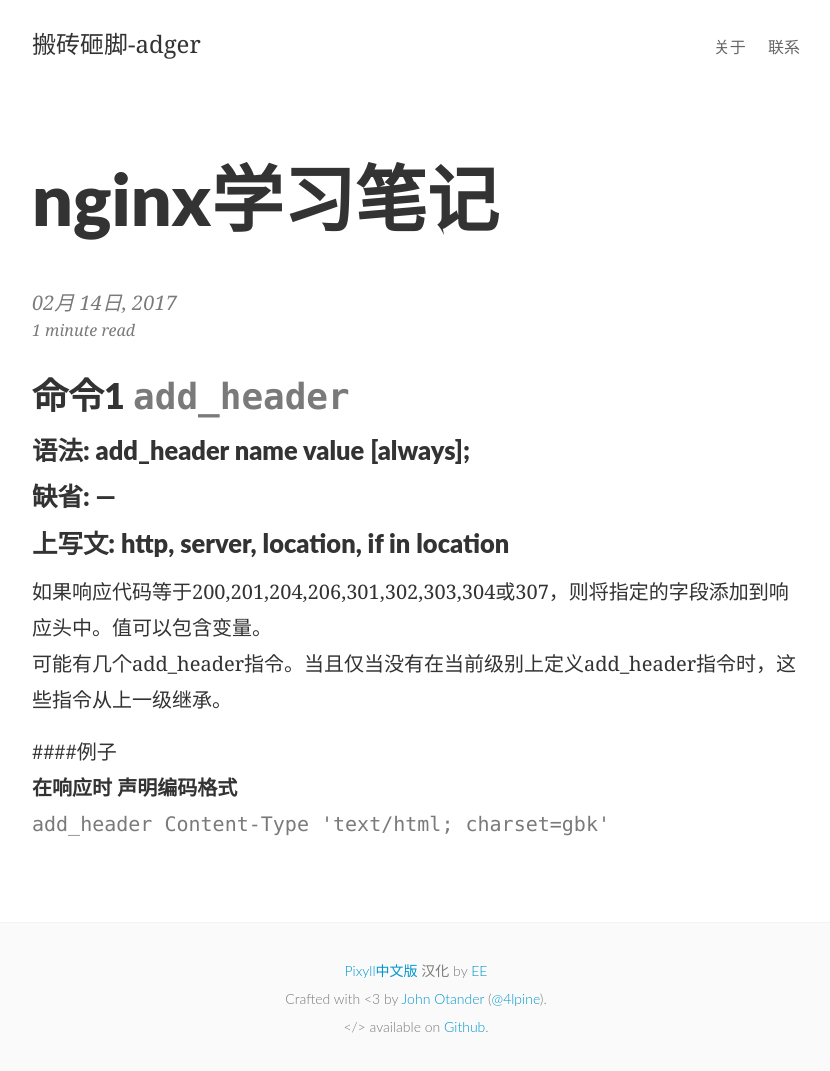
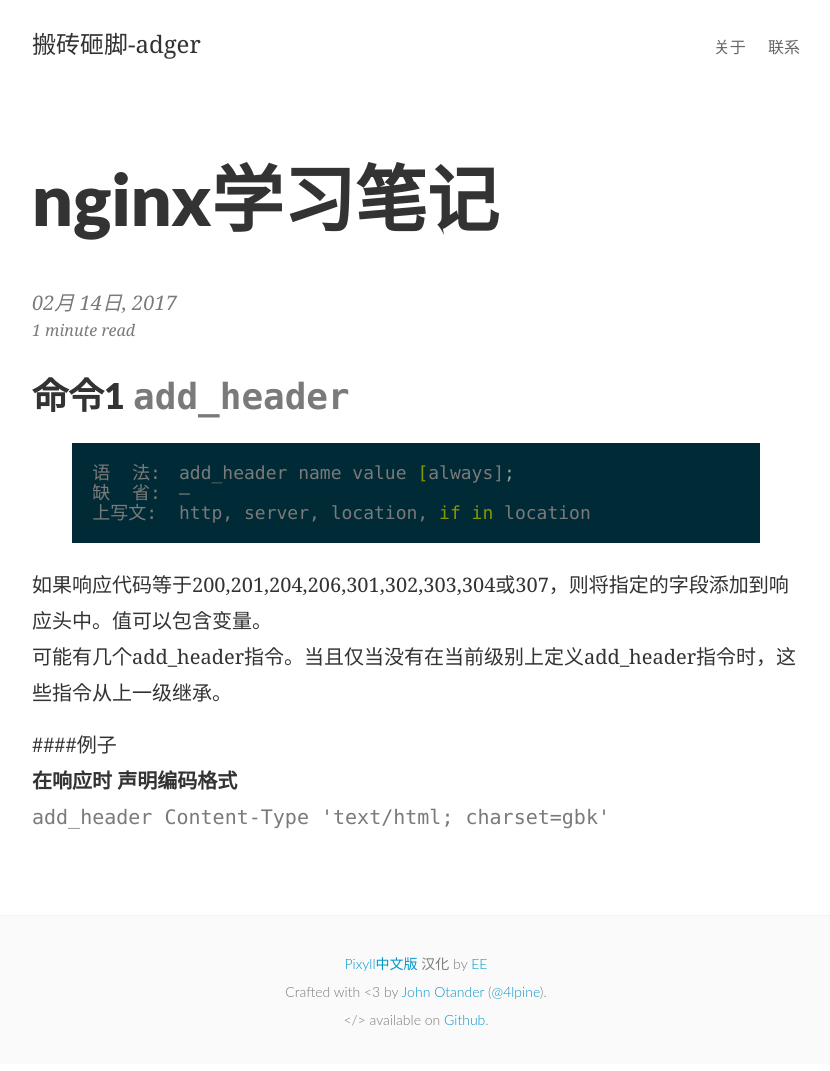
Before and after one commit to Adger01/blog.github.io, a Jekyll site: the page built from _posts/2017-02-14-nginx.md, in a window 1280 px wide. Shown: the whole page, without its empty margins (224-1054 px from the left). Built offline with Jekyll 4.4.1, drawn with Linux system fonts in a browser that asks for light colours; some web fonts are replaced; comment, search, counter and statistics services are not loaded; part of the change alters nothing that is shown.

Commit message:
Update 2017-02-14-nginx.md

````diff
--- a/_posts/2017-02-14-nginx.md
+++ b/_posts/2017-02-14-nginx.md
@@ -7,11 +7,13 @@ categories: nginx
 ---
 
 ### 命令1  ```add_header```
+{% highlight bash %}
+语  法:	add_header name value [always];
+缺  省:	—
+上写文:	http, server, location, if in location
+{% endhighlight %}
 
 
-<h4> 语法:	add_header name value [always];   </h4>
-<h4> 缺省:	—  </h4>
-<h4> 上写文:	http, server, location, if in location  </h4>
 
 如果响应代码等于200,201,204,206,301,302,303,304或307，则将指定的字段添加到响应头中。值可以包含变量。
 可能有几个add_header指令。当且仅当没有在当前级别上定义add_header指令时，这些指令从上一级继承。
````
